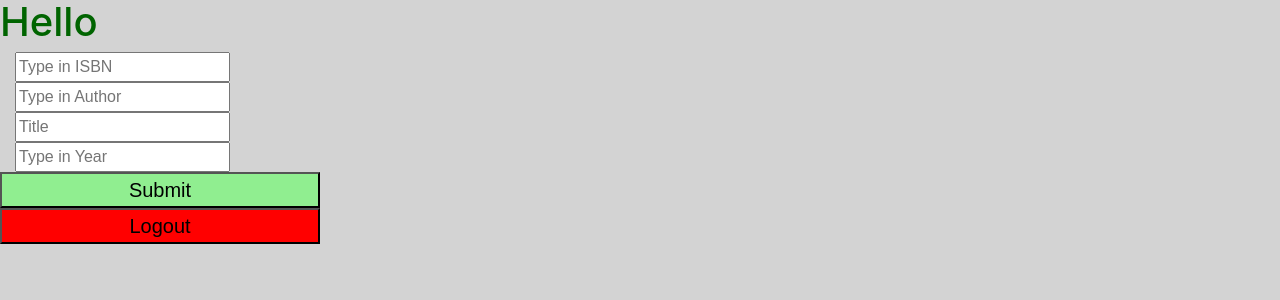
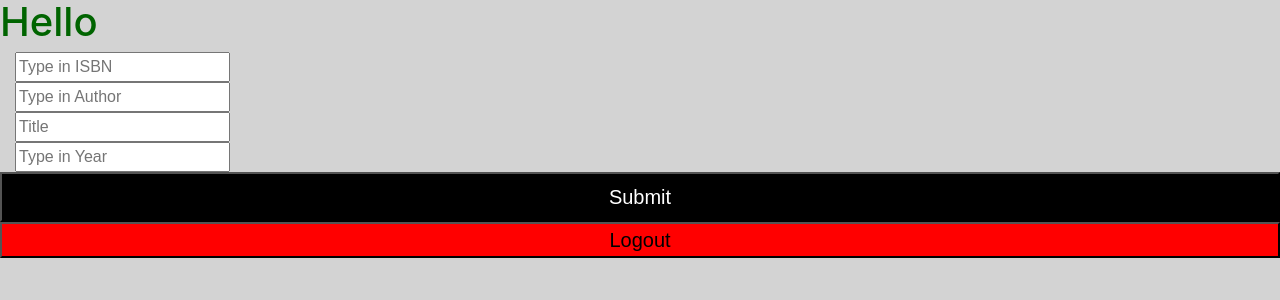
Before and after one commit to ullherrja56179/GoodreadsFlaskTest, a Flask app: page /login in a window 1280 px wide. Shown: the top 300 px of the page. Run offline with Flask 2, Linux system fonts and the light colour scheme; some libraries are stand-ins or nearby versions.

Commit message:
Add: Make it more Stylish

```diff
--- a/templates/layout.html
+++ b/templates/layout.html
@@ -15,20 +15,28 @@
             }
             .logout {
                 background-color: red;
-                width: 25%;
+                width: 100%;
             }
             .login {
                 background-color: green;
-                width: 25%;
+                width: 100%;
+                height: 200px;
             }
             .register {
                 background-color: lightgreen;
-                width: 25%;
+                width: 100%;
+                height: 200px;
+            }
+            .submit {
+                background-color: black;
+                widht: 75%;
+                height: 50px;
+                color: white;
             }
             button {
                 background-color: lightblue;
                 font-size: 20px;
-                width: 75%;
+                width: 100%;
             }
         </style>
 
--- a/templates/login.html
+++ b/templates/login.html
@@ -11,7 +11,7 @@
         <input type="text" name="username" placeholder="Name">
         <input type="password" name="password" placeholder="Password">
         <div class="">
-            <button class="register">Submit</button>
+            <button class="submit">Submit</button>
         </div>
     </form>
 {%endblock%}
--- a/templates/register.html
+++ b/templates/register.html
@@ -11,7 +11,7 @@
     <form action="{{ url_for('reg_success') }}" method="post">
         <input type="text" name="username" placeholder="Name">
         <input type="password" name="password" placeholder="Password">
-        <button class="register">Submit</button>
+        <button class="submit">Submit</button>
     </form>
 {%endblock%}
 
--- a/templates/search_books.html
+++ b/templates/search_books.html
@@ -24,7 +24,7 @@
                     </div>
                 </div>
             </div>
-                <button class="register">Submit</button>
+                <button class="submit">Submit</button>
         </form>
 {%endblock%}
 
```
Also changed, not shown: templates/index.html (+10 -2 lines), 2 other files.
